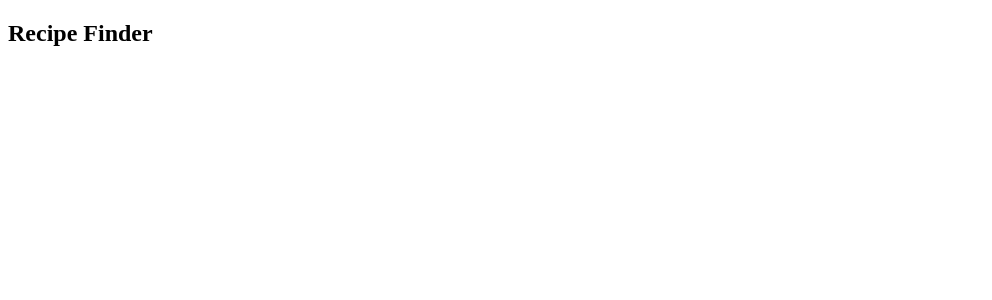
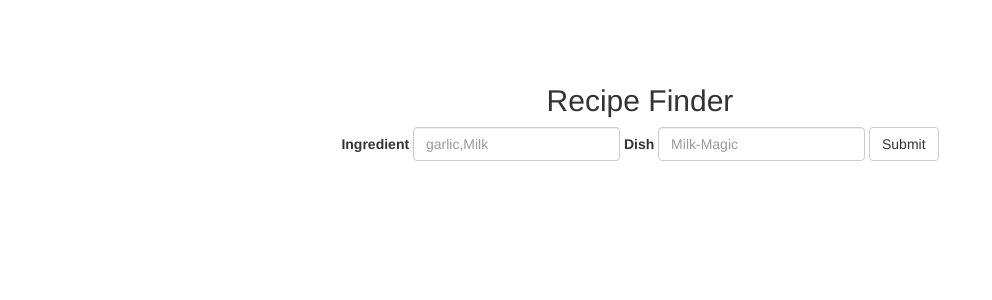
Before and after one commit to errorr404/Learn-Redux, a React (Create React App) app in the folder recipefinder/: page / in a window 1280 px wide. Shown: the top 300 px of the page, without its empty margins (0-992 px from the left). Built offline with nearby package versions, Linux system fonts and the light colour scheme.

Commit message:
Setup the Api and fetch data from API as a json

```diff
--- a/recipefinder/public/index.html
+++ b/recipefinder/public/index.html
@@ -19,6 +19,7 @@
       work correctly both with client-side routing and a non-root public URL.
       Learn how to configure a non-root public URL by running `npm run build`.
     -->
+     <link rel="stylesheet" href="https://maxcdn.bootstrapcdn.com/bootstrap/3.3.7/css/bootstrap.min.css" integrity="sha384-BVYiiSIFeK1dGmJRAkycuHAHRg32OmUcww7on3RYdg4Va+PmSTsz/K68vbdEjh4u" crossorigin="anonymous">
     <title>React App</title>
   </head>
   <body>
--- a/recipefinder/src/components/App.js
+++ b/recipefinder/src/components/App.js
@@ -1,10 +1,12 @@
  import React from 'react';
-
+ import SearchRecipes from './SearchRecepies';
+ import '../styles/index.css';
  class App extends React.Component {
    render() {
      return(
        <div>
          <h2>Recipe Finder</h2>
+         <SearchRecipes />
        </div>
      );
    }
--- /dev/null
+++ b/recipefinder/src/components/SearchRecepies.js
@@ -0,0 +1,47 @@
+import React from 'react';
+import { Form, FormGroup, FormControl, ControlLabel, Button } from 'react-bootstrap';
+
+class SearchRecipes extends React.Component {
+  constructor(props) {
+    super(props);
+    this.state= {
+      ingredient: '',
+      dish: ''
+    }
+  }
+  search() {
+    let {ingredient, dish } = this.state;
+    const url = `http://www.recipepuppy.com/api/?i=${ingredient}&q=${dish}`;
+    //console.log(url);
+    fetch(url,{
+      method: 'GET'
+    }).then(response => response.json())
+      .then(json => console.log('recepies',json));
+  }
+  render() {
+    return(
+      <Form inline>
+        <FormGroup>
+          <ControlLabel>Ingredient</ControlLabel>
+          {' '}
+          <FormControl
+            type="text" placeholder="garlic,Milk"
+            onChange={event =>this.setState({ingredient:event.target.value})}
+           />
+        </FormGroup>
+        {' '}
+        <FormGroup>
+          <ControlLabel>Dish</ControlLabel>
+          {' '}
+          <FormControl type="text" placeholder="Milk-Magic"
+              onChange={event =>this.setState({dish:event.target.value})}
+           />
+        </FormGroup>
+        {' '}
+        <Button onClick={()=>{this.search()}}>Submit</Button>
+      </Form>
+    );
+  }
+}
+
+export default SearchRecipes;
--- /dev/null
+++ b/recipefinder/src/styles/index.css
@@ -0,0 +1,4 @@
+body {
+  text-align: center;
+  padding: 5%;
+}
```
